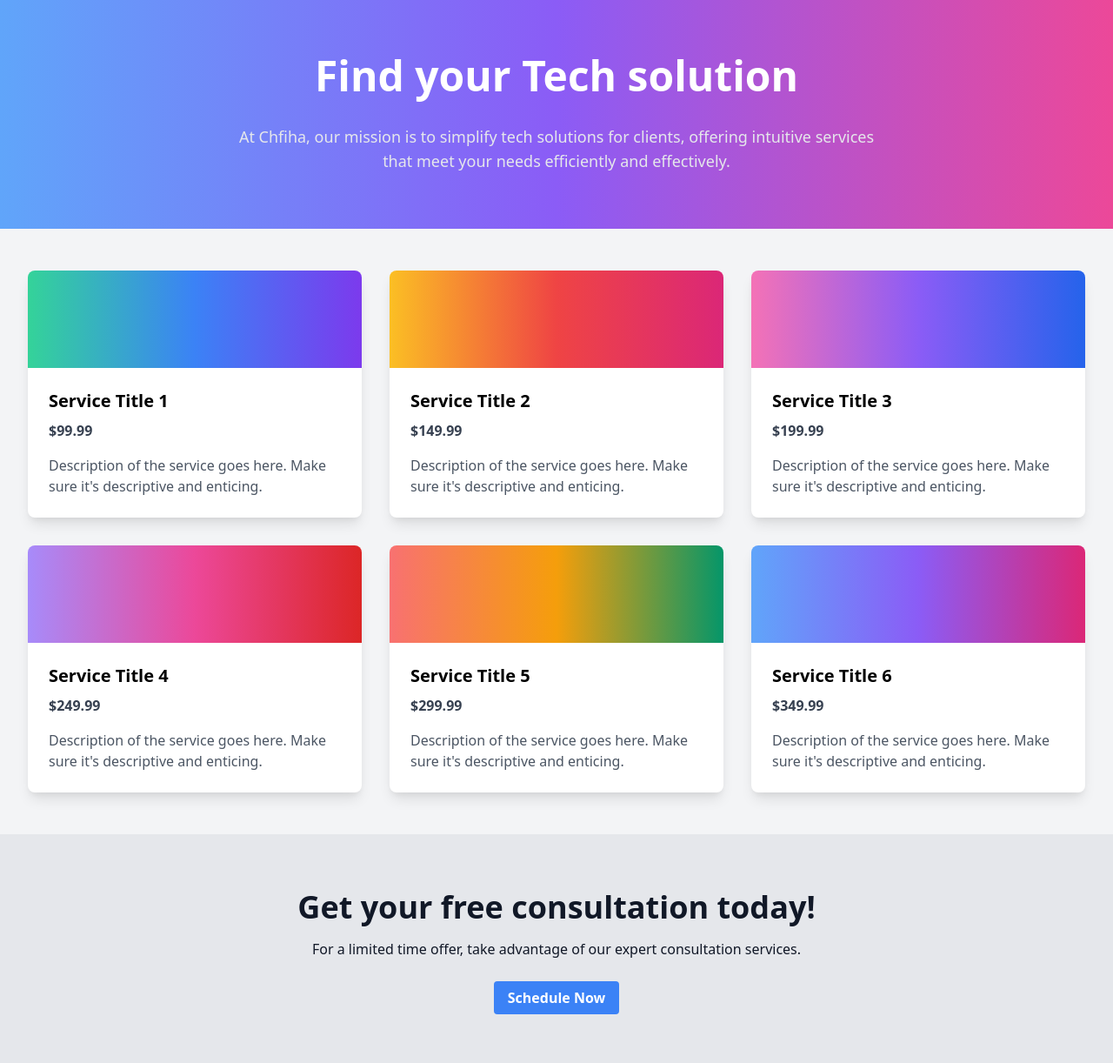
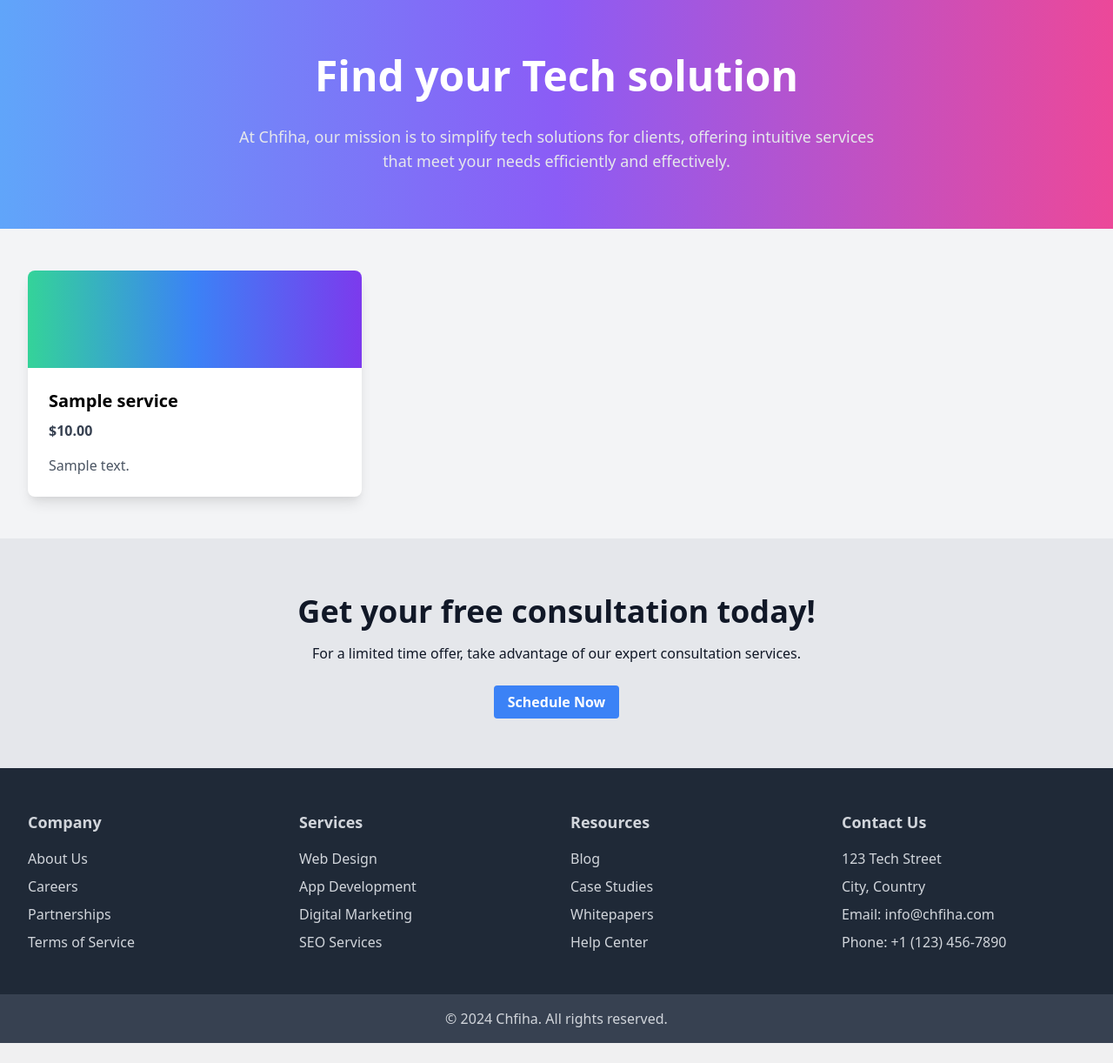
Before and after one commit to Raf-Mos/Chfiha, a Django app: page / in a window 1280 px wide. Shown: the part 65-1287 px from the top of the page at 87% size. After the commit the page ends 1264 px from the top, so only its background shows below. Run offline with Django 5.2, Linux system fonts and the light colour scheme; tables that the repository leaves empty hold one stand-in row (values such as "Sample post").

Commit message:
making home page services work

```diff
--- a/chfiha/main/models.py
+++ b/chfiha/main/models.py
@@ -1,5 +1,6 @@
 from django.db import models
 from accounts.models import CustomUser
+from django.urls import reverse
 
 class Profile(models.Model):
     user = models.OneToOneField(CustomUser, on_delete=models.CASCADE)
@@ -9,21 +10,20 @@ class Profile(models.Model):
     def __str__(self):
         return self.user.username
 
-class ServiceCategory(models.Model):
-    name = models.CharField(max_length=100)
+class Service(models.Model):
+    title = models.CharField(max_length=200, default="Service Title")
     description = models.TextField()
+    features = models.TextField(default="", help_text="List of features, separated by commas.")
+    detailed_description = models.TextField(default="")
+    price_basic = models.DecimalField(max_digits=6, decimal_places=2, default=0.00)
+    price_standard = models.DecimalField(max_digits=6, decimal_places=2, default=0.00)
+    price_premium = models.DecimalField(max_digits=6, decimal_places=2, default=0.00)
+
+    def get_absolute_url(self):
+        return reverse('service_detail', args=[str(self.id)])
 
     def __str__(self):
-        return self.name
-
-class Service(models.Model):
-    category = models.ForeignKey(ServiceCategory, on_delete=models.CASCADE)
-    name = models.CharField(max_length=100)
-    description = models.TextField()
-    price = models.DecimalField(max_digits=10, decimal_places=2)
-
-    def __str__(self):
-        return self.name
+        return self.title
 
 class Project(models.Model):
     STATUS_CHOICES = [
--- a/chfiha/main/urls.py
+++ b/chfiha/main/urls.py
@@ -1,5 +1,5 @@
 from django.urls import path
-from .views import AboutPageView, ContactPageView, HomePageView, OrderPageView, ServicePageView, MessagesPageView
+from .views import AboutPageView, ContactPageView, HomePageView, OrderPageView, MessagesPageView, ServiceDetailView
 
 
 urlpatterns = [
@@ -7,6 +7,6 @@ urlpatterns = [
     path('contact/', ContactPageView.as_view(), name='contact'),
     path('', HomePageView.as_view(), name='home'),
     path('order/', OrderPageView.as_view(), name='order'),
-    path('services/', ServicePageView.as_view(), name='services'),
     path('messages/', MessagesPageView.as_view(), name='messages'),
+    path('service/<int:pk>/', ServiceDetailView.as_view(), name='service'),
 ]
--- a/chfiha/main/views.py
+++ b/chfiha/main/views.py
@@ -1,4 +1,4 @@
-from django.views.generic import ListView
+from django.views.generic import ListView, DetailView
 from django.views.generic import TemplateView
 from .models import Project, Service
 
@@ -12,19 +12,19 @@ class ContactPageView(TemplateView):
 class HomePageView(ListView):
     model = Service
     template_name = 'home.html'
-    context_object_name = 'all_services_list'
+    context_object_name = 'services'
 
 class OrderPageView(ListView):
     model = Project
     template_name = 'order.html'
     context_object_name = 'all_projects_list'
 
-class ServicePageView(ListView):
-    model = Service
-    template_name = 'services.html'
-    context_object_name = 'all_services_list'
-
 class MessagesPageView(ListView):
     model = Service
     template_name = 'messages.html'
     context_object_name = 'all_messages_list'
+
+class ServiceDetailView(DetailView):
+    model = Service
+    template_name = 'service.html'
+    context_object_name = 'service'
--- a/chfiha/templates/home.html
+++ b/chfiha/templates/home.html
@@ -16,61 +16,16 @@
         <!-- Services Section -->
         <section class="max-w-7xl mx-auto px-4 sm:px-6 lg:px-8 py-12">
             <div class="grid gap-8 md:grid-cols-2 lg:grid-cols-3">
-                <!-- Card 1 -->
+                {% for service in services %}
                 <div class="bg-white shadow-lg rounded-lg overflow-hidden">
                     <div class="bg-gradient-to-r from-green-400 via-blue-500 to-purple-600 h-28"></div>
                     <div class="p-6">
-                        <h3 class="text-xl font-semibold mb-2">Service Title 1</h3>
-                        <p class="text-gray-700 mb-4 font-bold">$99.99</p>
-                        <p class="text-gray-600">Description of the service goes here. Make sure it's descriptive and enticing.</p>
+                        <h3 class="text-xl font-semibold mb-2">{{ service.title }}</h3>
+                        <p class="text-gray-700 mb-4 font-bold">${{ service.price_basic }}</p>
+                        <p class="text-gray-600">{{ service.description }}</p>
                     </div>
                 </div>
-                <!-- Card 2 -->
-                <div class="bg-white shadow-lg rounded-lg overflow-hidden">
-                    <div class="bg-gradient-to-r from-yellow-400 via-red-500 to-pink-600 h-28"></div>
-                    <div class="p-6">
-                        <h3 class="text-xl font-semibold mb-2">Service Title 2</h3>
-                        <p class="text-gray-700 mb-4 font-bold">$149.99</p>
-                        <p class="text-gray-600">Description of the service goes here. Make sure it's descriptive and enticing.</p>
-                    </div>
-                </div>
-                <!-- Card 3 -->
-                <div class="bg-white shadow-lg rounded-lg overflow-hidden">
-                    <div class="bg-gradient-to-r from-pink-400 via-purple-500 to-blue-600 h-28"></div>
-                    <div class="p-6">
-                        <h3 class="text-xl font-semibold mb-2">Service Title 3</h3>
-                        <p class="text-gray-700 mb-4 font-bold">$199.99</p>
-                        <p class="text-gray-600">Description of the service goes here. Make sure it's descriptive and enticing.</p>
-                    </div>
-                </div>
-                <!-- Card 4 -->
-                <div class="bg-white shadow-lg rounded-lg overflow-hidden">
-                    <div class="bg-gradient-to-r from-purple-400 via-pink-500 to-red-600 h-28"></div>
-                    <div class="p-6">
-                        <h3 class="text-xl font-semibold mb-2">Service Title 4</h3>
-                        <p class="text-gray-700 mb-4 font-bold">$249.99</p>
-                        <p class="text-gray-600">Description of the service goes here. Make sure it's descriptive and enticing.</p>
-                    </div>
-                </div>
-                <!-- Card 5 -->
-                <div class="bg-white shadow-lg rounded-lg overflow-hidden">
-                    <div class="bg-gradient-to-r from-red-400 via-yellow-500 to-green-600 h-28"></div>
-                    <div class="p-6">
-                        <h3 class="text-xl font-semibold mb-2">Service Title 5</h3>
-                        <p class="text-gray-700 mb-4 font-bold">$299.99</p>
-                        <p class="text-gray-600">Description of the service goes here. Make sure it's descriptive and enticing.</p>
-                    </div>
-                </div>
-                <!-- Card 6 -->
-                <div class="bg-white shadow-lg rounded-lg overflow-hidden">
-                    <div class="bg-gradient-to-r from-blue-400 via-purple-500 to-pink-600 h-28"></div>
-                    <div class="p-6">
-                        <h3 class="text-xl font-semibold mb-2">Service Title 6</h3>
-                        <p class="text-gray-700 mb-4 font-bold">$349.99</p>
-                        <p class="text-gray-600">Description of the service goes here. Make sure it's descriptive and enticing.</p>
-                    </div>
-                </div>
-                <!-- Add more cards as needed -->
+                {% endfor %}
             </div>
         </section>
 
```
Also changed, not shown: chfiha/main/admin.py (+5 -6 lines), chfiha/main/migrations/0002_remove_service_category_remove_service_name_and_more.py (added).
